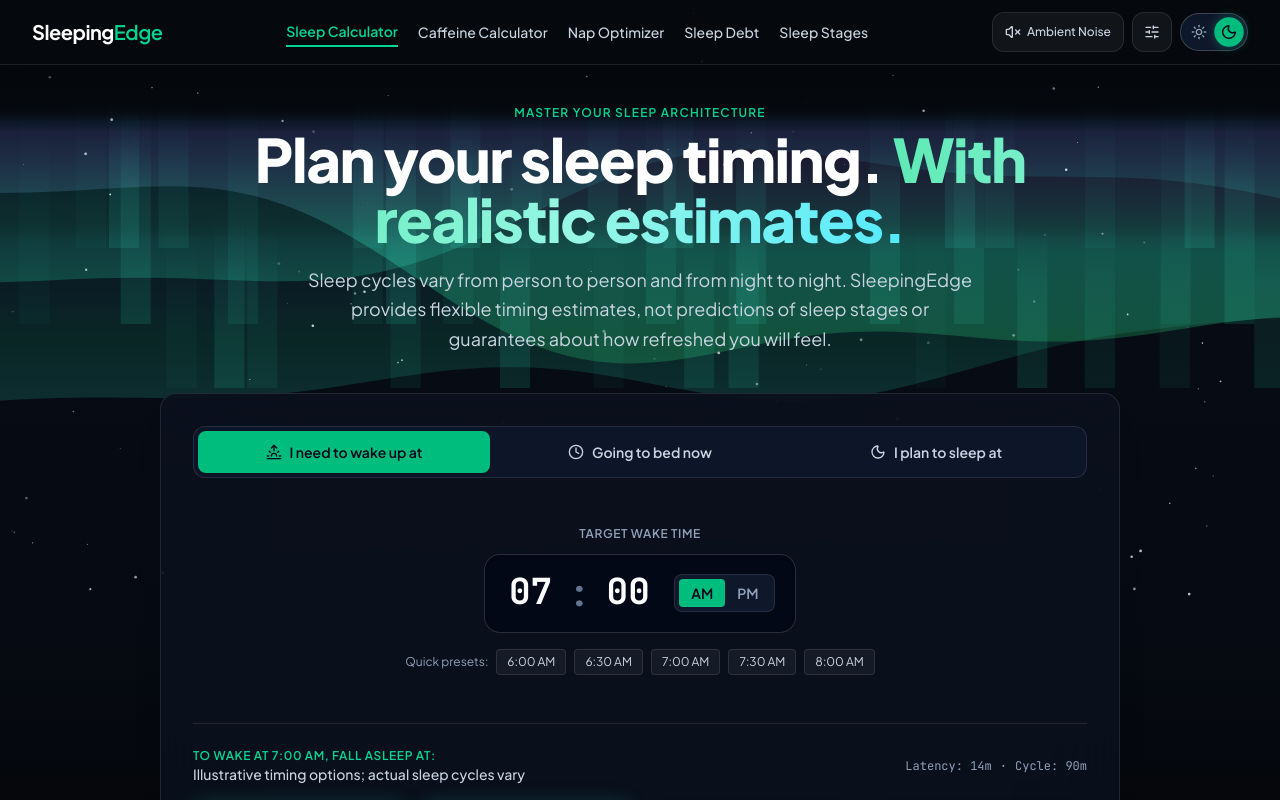
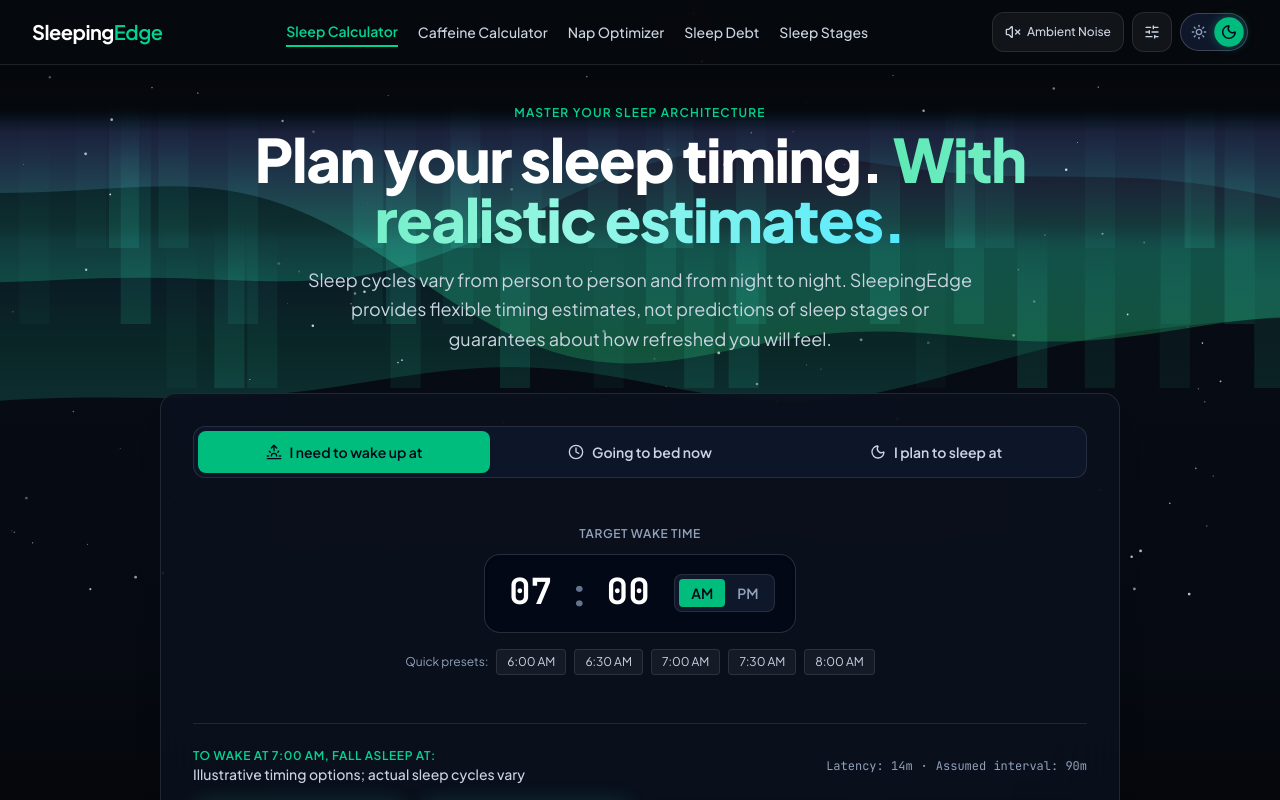
Before and after one commit to dharanesh3048388-cyber/Sleeping-Edge, a React (Vite) app: page / in a window 1280 px wide. Shown: the top 800 px of the page. Built offline with nearby package versions, Linux system fonts and the light colour scheme.

Commit message:
Clarify that the selected interval is an assumption

```diff
--- a/src/components/HeroCalculator.tsx
+++ b/src/components/HeroCalculator.tsx
@@ -375,7 +375,7 @@ export const HeroCalculator: React.FC<HeroCalculatorProps> = ({
             <div className="flex items-center gap-2 text-xs text-slate-500 dark:text-slate-400 font-mono">
               <span>Latency: {latencyMinutes}m</span>
               <span>·</span>
-              <span>Cycle: {cycleLength}m</span>
+              <span>Assumed interval: {cycleLength}m</span>
             </div>
           </div>
 
```
